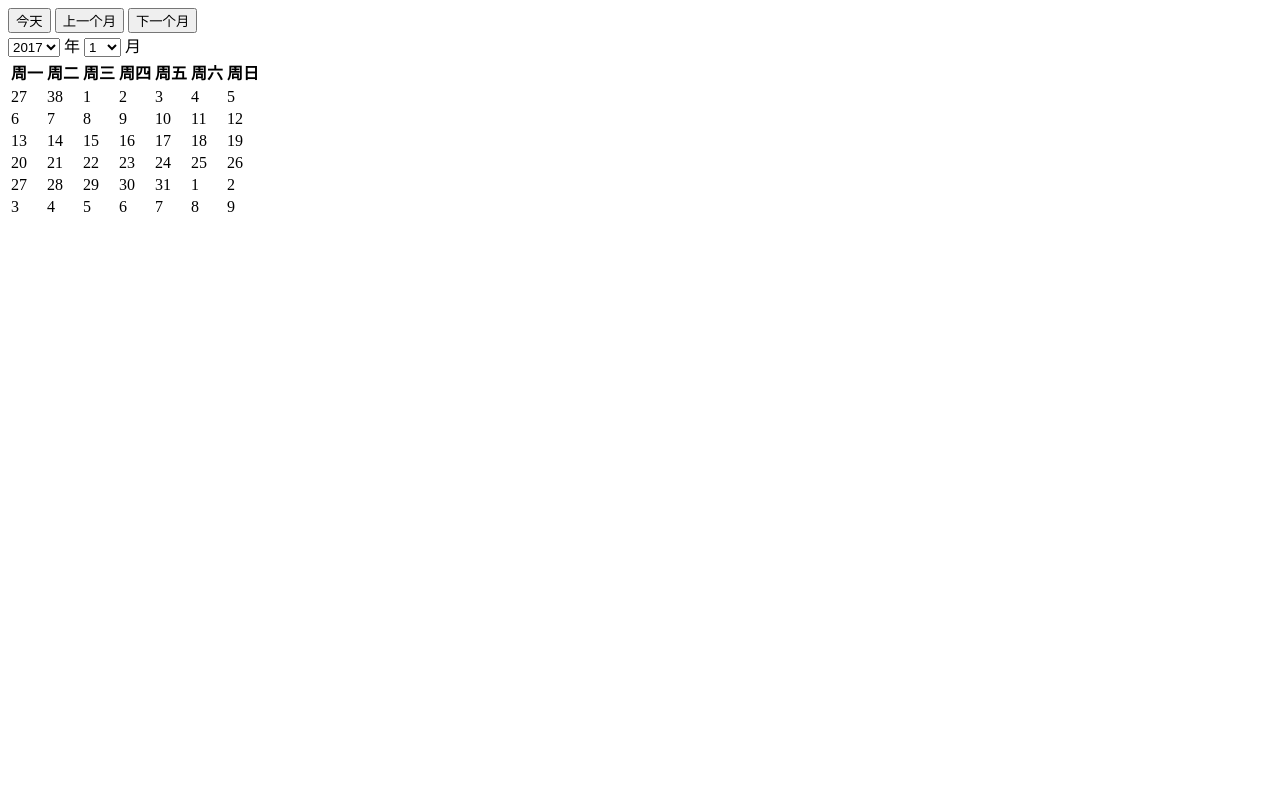
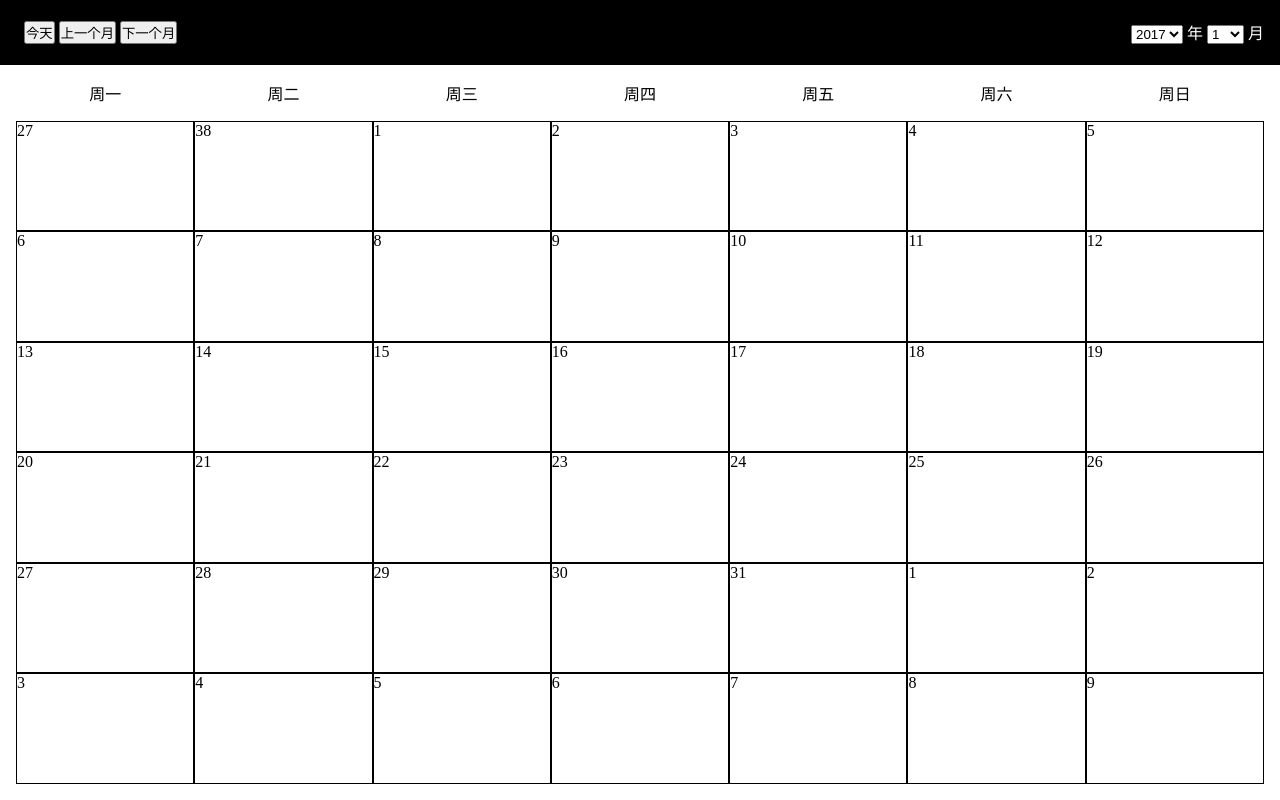
Before and after one commit to FrankFang/simple-calendar, a plain HTML site: page index.html in a window 1280 px wide. Drawn offline with Linux system fonts and the light colour scheme.

Commit message:
add styles

```diff
--- a/index.html
+++ b/index.html
@@ -3,8 +3,11 @@
 <head>
   <meta charset="UTF-8">
   <title></title>
+  <link rel="stylesheet" href="./style.css">
 </head>
 <body>
+  <div class="page">
+    <!--用 .page 把 header 和 main 包起来-->
     <header>
       <div class="buttons">
         <button>今天</button>
@@ -40,86 +43,25 @@
     <!--header 好了，接下来是 main-->
     <main>
       <!--我们用什么标签呢-->
-    <!--看起来很像 table，对吧-->
-    <table>
-      <!--周一到周七，我们作为表头，用 th-->
-      <thead>
-        <tr>
-          <th>周一</th>
-          <th>周二</th>
-          <th>周三</th>
-          <th>周四</th>
-          <th>周五</th>
-          <th>周六</th>
-          <th>周日</th>
-        </tr>
-      </thead>
-      <tbody>
-        <!--为什么我们要做6个 tr？-->
-        <!--因为一个月最多6周-->
-        <tr>
-          <!--重点来了，周一是几号……-->
-          <!--这个就要算一算了-->
-          <!--用 JS 算，所以我们不能写 HTML 了-->
-          <!--为了写CSS，还是先写几个假的-->
-          <td>27</td>
-          <td>38</td>
-          <td>1</td>
-          <td>2</td>
-          <td>3</td>
-          <td>4</td>
-          <td>5</td>
-        </tr>
-        <tr>
-          <td>6</td>
-          <td>7</td>
-          <td>8</td>
-          <td>9</td>
-          <td>10</td>
-          <td>11</td>
-          <td>12</td>
-        </tr>
-        <tr>
-          <td>13</td>
-          <td>14</td>
-          <td>15</td>
-          <td>16</td>
-          <td>17</td>
-          <td>18</td>
-          <td>19</td>
-        </tr>
-        <tr>
-          <td>20</td>
-          <td>21</td>
-          <td>22</td>
-          <td>23</td>
-          <td>24</td>
-          <td>25</td>
-          <td>26</td>
-        </tr>
-        <tr>
-          <td>27</td>
-          <td>28</td>
-          <td>29</td>
-          <td>30</td>
-          <td>31</td>
-          <td>1</td>
-          <td>2</td>
-        </tr>
-        <tr>
-          <td>3</td>
-          <td>4</td>
-          <td>5</td>
-          <td>6</td>
-          <td>7</td>
-          <td>8</td>
-          <td>9</td>
-        </tr>
-        <!--好了，写了这个月的假数据-->
-        <!--HTML 写完了-->
-      </tbody>
-    </table>
+      <!--看起来很像 table，对吧,
+      实验证明 table 不好用-->
+      <!--我们把 table 改成了 div > ol + ol-->
+      <div class="calendar">
+        <ol class="weekdays">
+          <li>周一</li>
+          <li>周二</li>
+          <li>周三</li>
+          <li>周四</li>
+          <li>周五</li>
+          <li>周六</li>
+          <li>周日</li>
+        </ol>
+        <ol class="days">
+          <li>27</li> <li>38</li> <li>1</li> <li>2</li> <li>3</li> <li>4</li> <li>5</li> <li>6</li> <li>7</li> <li>8</li> <li>9</li> <li>10</li> <li>11</li> <li>12</li> <li>13</li> <li>14</li> <li>15</li> <li>16</li> <li>17</li> <li>18</li> <li>19</li> <li>20</li> <li>21</li> <li>22</li> <li>23</li> <li>24</li> <li>25</li> <li>26</li> <li>27</li> <li>28</li> <li>29</li> <li>30</li> <li>31</li> <li>1</li> <li>2</li> <li>3</li> <li>4</li> <li>5</li> <li>6</li> <li>7</li> <li>8</li> <li>9</li>
+        </ol>
+      </div>
 
     </main>
+  </div>
 </body>
 </html>
--- /dev/null
+++ b/style.css
@@ -0,0 +1,59 @@
+/*reset*/
+*{margin:0;padding: 0; box-sizing: border-box;}
+ul,ol,dl{list-style: none;}
+
+/*layout*/
+.page{
+  display: flex;
+  flex-direction: column;
+  height: 100vh; /*只能有一屏*/
+  overflow: hidden;
+}
+.page > main{
+  flex-grow: 1;
+  padding: 0 1em;
+}
+/*header*/
+
+header{
+  display: flex;
+  justify-content: space-between;
+  align-items: center;
+  /*如果你不会配色，那么就用黑白灰*/
+  background: #000;
+  color: white;
+  padding: 1em 1em;
+}
+header > .buttons {
+  padding: .3em .5em;
+}
+
+/*main*/
+
+main{
+  display: flex;
+  flex-direction: column;
+}
+.calendar{
+  flex-grow: 1;
+  display: flex;
+  flex-direction: column;
+  padding-bottom: 1em;
+}
+.calendar .weekdays{
+  display: flex;
+}
+.calendar .weekdays > li {
+  width: 14.2857%;
+  padding: 1em 0;
+  text-align: center;
+}
+.calendar .days{
+  display: flex;
+  flex-wrap: wrap;
+  flex-grow: 1;
+}
+.calendar .days > li{
+  width: 14.2857%;
+  border: 1px solid;
+}
```
Lines whose indentation alone changed are shown as unchanged.
